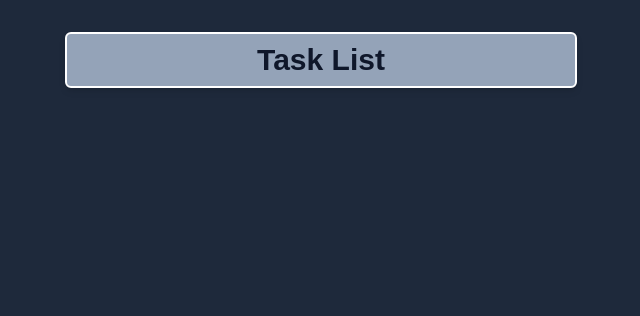
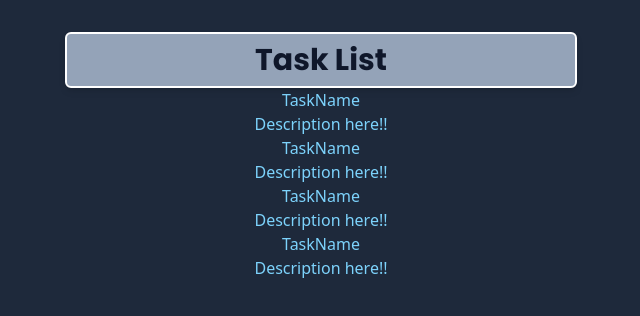
Before and after one commit to Shubamium/TaskList, a React (Vite) app: page / in a window 1280 px wide. Shown: the top 316 px of the page, without its empty margins (319-959 px from the left). Built offline with nearby package versions, Linux system fonts and the light colour scheme.

Commit message:
Add functionality to task components

```diff
--- a/src/App.jsx
+++ b/src/App.jsx
@@ -4,12 +4,36 @@ import TaskList from './components/TaskList'
 
 function App() {
 
+  const initTask = [
+    {
+      id:0,
+      taskName:"TaskName",
+      taskDes:"Description here!!"
+    },
+    {
+      id:1,
+      taskName:"TaskName",
+      taskDes:"Description here!!"
+    },
+    {
+      id:2,
+      taskName:"TaskName",
+      taskDes:"Description here!!"
+    },
+    {
+      id:3,
+      taskName:"TaskName",
+      taskDes:"Description here!!"
+    }
+  ];
+  let [taskList,setTaskList] = useState(initTask);
+
   return (
     <>
       <h2 className="text-3xl font-poppins font-bold border-white border-2 text-slate-900 drop-shadow-md bg-slate-400 px-3 max-w-lg mx-auto py-2 rounded-md hover:shadow-md hover:cursor-pointer transition-all">
         Task List
       </h2>
-      <TaskList />
+      <TaskList tasks={taskList}/>
     </>
 
   )
--- a/src/components/Task.jsx
+++ b/src/components/Task.jsx
@@ -1,7 +1,8 @@
 const Task = ({task}) => {
     return (
-        <div className="task">
-            <p>This is a task</p>
+        <div className="task text-sky-300" >
+            <h2>{task.taskName}</h2>
+            <p>{task.taskDes}</p>
         </div>
      );
 }
--- a/src/components/TaskList.jsx
+++ b/src/components/TaskList.jsx
@@ -1,6 +1,12 @@
+import Task from "./Task";
+
 const TaskList = ({tasks}) => {
     return (
-        <div className="task-list"></div>
+        <div className="task-list">
+            {tasks && tasks.map((task) =>
+                <Task task={task} key={task.id} />
+            )}
+        </div>
      );
 }
 
--- a/src/index.css
+++ b/src/index.css
@@ -1,4 +1,4 @@
+@import url('https://fonts.googleapis.com/css2?family=Poppins:wght@100;300;400;500;600;700;800&display=swap');
 @tailwind base;
 @tailwind components;
 @tailwind utilities;
-@import url('https://fonts.googleapis.com/css2?family=Poppins:wght@100;300;400;500;600;700;800&display=swap');
```
